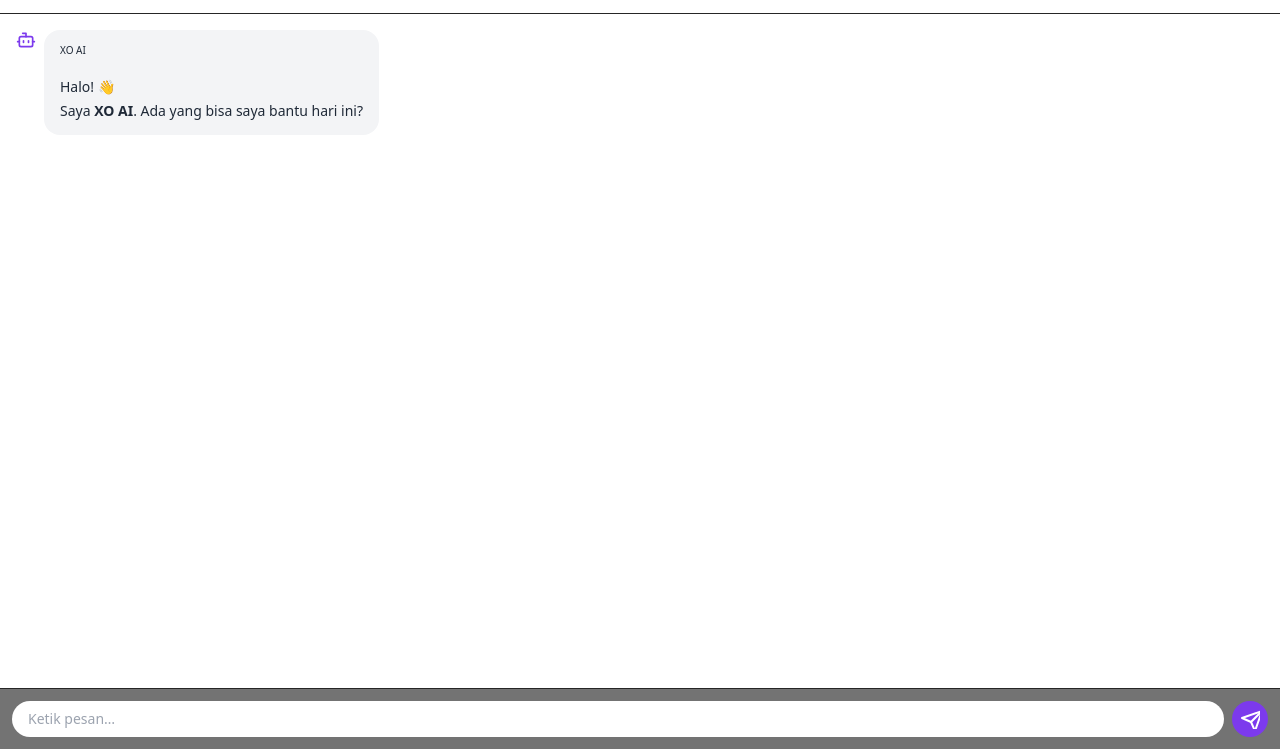
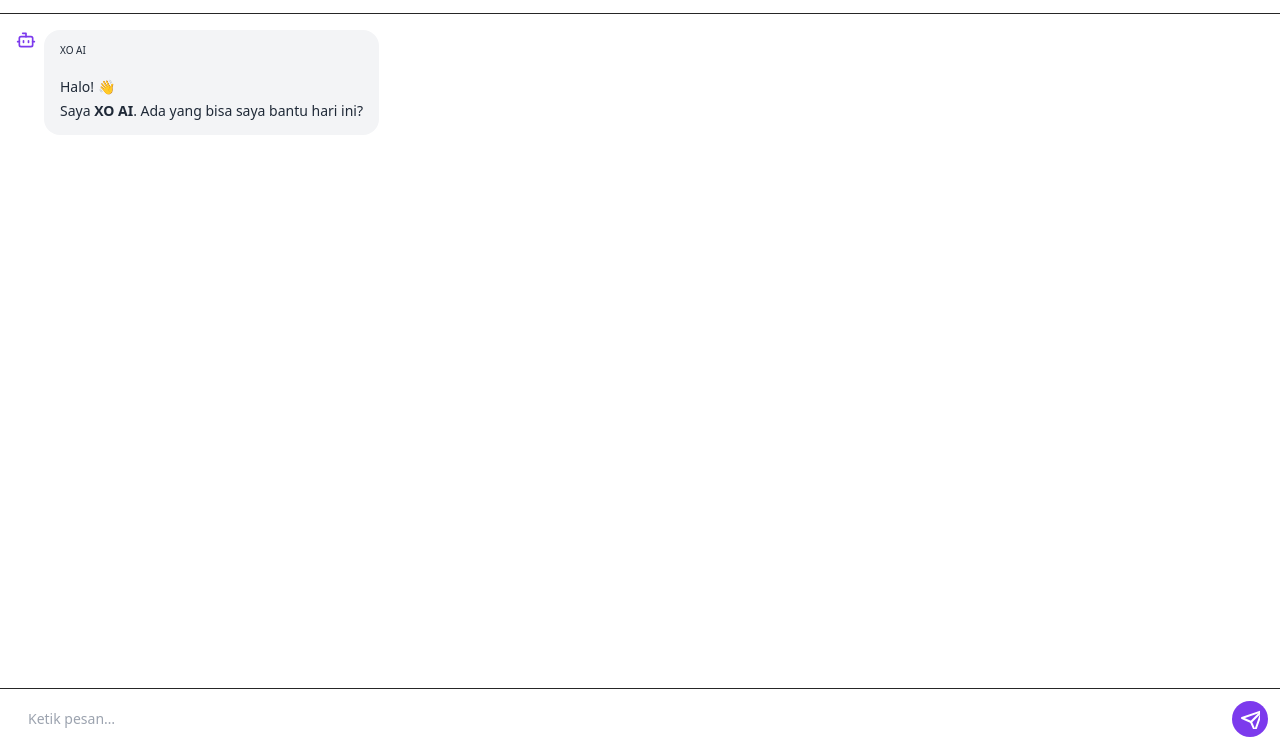
Before and after one commit to Fizxxc/XO-AI, a plain HTML site: page public/index.html in a window 1280 px wide. Shown: the part 51-800 px from the top of the page. Drawn offline with nearby package versions, Linux system fonts and the light colour scheme.

Commit message:
Update index.html

```diff
--- a/public/index.html
+++ b/public/index.html
@@ -30,6 +30,19 @@ html.light{
   --bubble-user-text:#ffffff;
 }
 body{background:var(--bg);color:var(--fg);margin:0;transition:background .3s,color .3s}
+
+  /* Default: light mode */
+#chatForm, #chatForm input {
+  background-color: white;
+  color: black;
+}
+
+/* Dark mode */
+html.dark #chatForm,
+html.dark #chatForm input {
+  background-color: black;
+  color: white;
+}
 
 /* teks di dalam .prose agar mewarisi var(--fg)  */
 .prose :where(p,li,span,strong,em,code){color:inherit!important}
@@ -130,12 +143,13 @@ body.dark #userInput {
 <!-- ───── Chat area ───── -->
 <main id="chatArea" class="flex-1 overflow-y-auto p-4 flex flex-col gap-4"></main>
 
-<form id="chatForm" class="border-t border-neutral-800 p-3 flex items-center gap-2
-     bg-neutral-900/60 light:bg-white/60 dark:bg-black/60backdrop-blur-md">
+<form id="chatForm"
+  class="border-t border-neutral-800 p-3 flex items-center gap-2
+         bg-white light:bg-white dark:bg-black backdrop-blur-md">
   <input id="userInput" autocomplete="off" placeholder="Ketik pesan…"
-       class="flex-1 text-sm
-              px-4 py-2 rounded-full focus:outline-none
-              focus:ring focus:ring-purple-600/50"/>
+         class="flex-1 text-sm px-4 py-2 rounded-full focus:outline-none
+                focus:ring focus:ring-purple-600/50
+                bg-white light:bg-white dark:bg-black text-black dark:text-white"/>
   <button class="bg-[var(--bubble-user)] hover:opacity-90 active:opacity-100 transition-opacity text-[var(--bubble-user-text)] rounded-full p-2" aria-label="Kirim">
     <svg xmlns="http://www.w3.org/2000/svg" class="w-5 h-5" fill="none" stroke="currentColor" stroke-width="2" stroke-linecap="round" stroke-linejoin="round"><path d="M22 2 11 13"/><path d="m22 2-7 20-4-9-9-4 20-7z"/></svg>
   </button>
```
